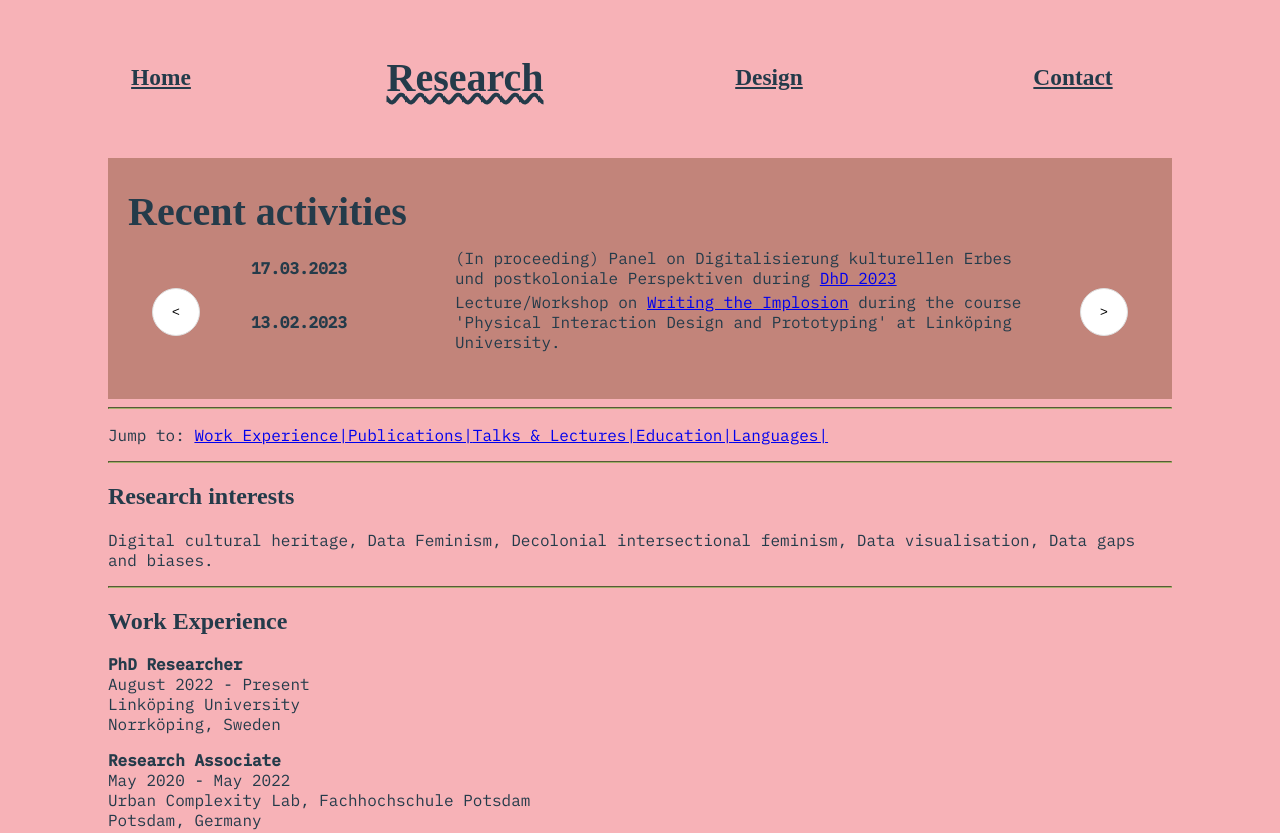
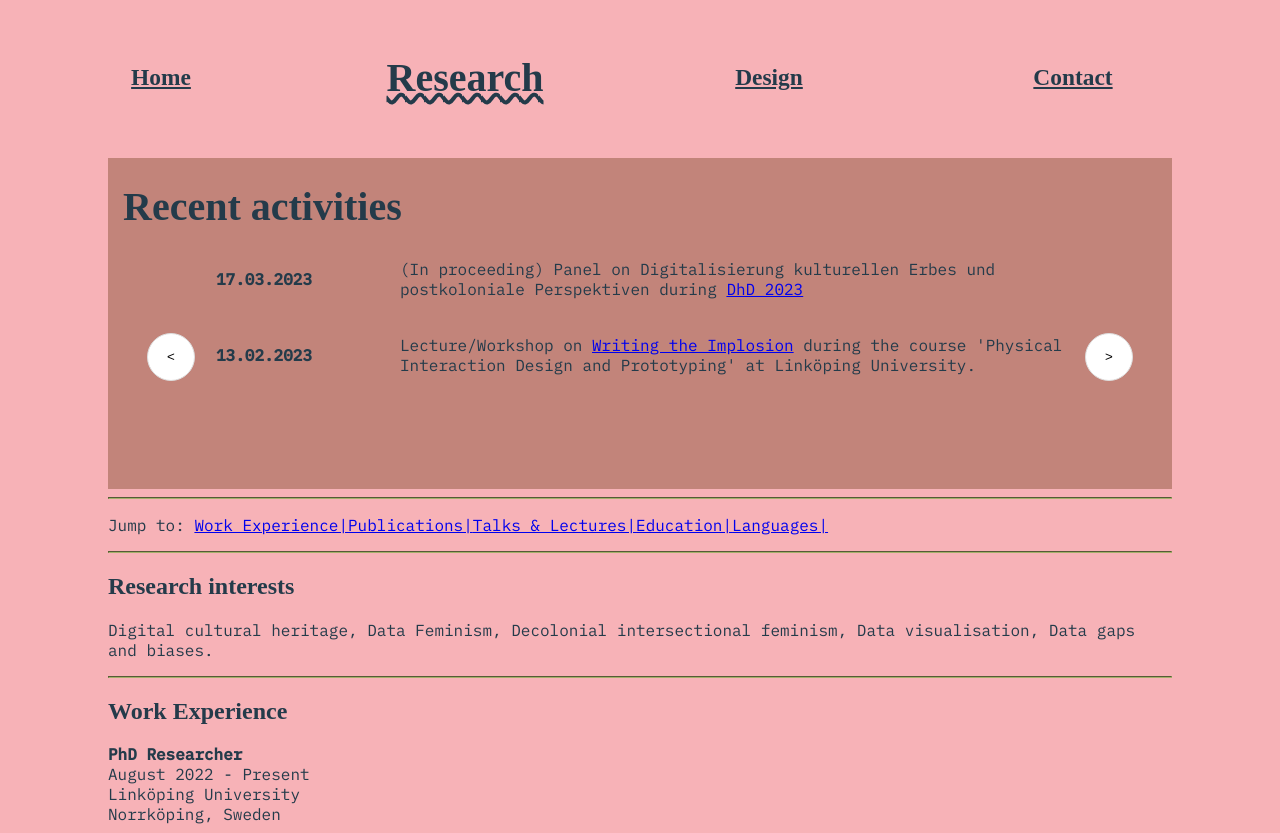
Before and after one commit to alltheakhlaq/alltheakhlaq.github.io, a Gatsby site: page /research in a window 1280 px wide. Shown: the top 833 px of the page. Built offline with nearby package versions, Linux system fonts and the light colour scheme; Gatsby itself is replaced by a stand-in of ours; a web font is replaced by a local one.

Commit message:
add media queries
minus the design sections

```diff
--- a/src/components/Layout.js
+++ b/src/components/Layout.js
@@ -16,6 +16,7 @@
 export const MainLayout = styled.div`
   height: 100%;
   max-width: 100%;
+  margin-bottom: 50px;
   /* This was needed at some point but probably not any more */
   /* position: absolute;
   top: 0;
--- a/src/components/RecentActivities.js
+++ b/src/components/RecentActivities.js
@@ -11,59 +11,80 @@
         <table>
           <tr>
             <th>
+              <p>
                 <b> 17.03.2023 </b>
+              </p>
             </th>
             <td>
+              <p>
                 (In proceeding) Panel on Digitalisierung kulturellen Erbes und
                 postkoloniale Perspektiven during&nbsp;
                 <a href="https://dhd2023.dig-hum.de/page/programmubersich">
                   DhD 2023
                 </a>
+              </p>
             </td>
           </tr>
           <tr>
             <th>
+              <p>
                 <b> 13.02.2023 </b>
+              </p>
             </th>
             <td>
+              <p>
                 Lecture/Workshop on&nbsp;
                 <a href="https://journal.culanth.org/index.php/ca/article/view/ca29.2.09">
                   Writing the Implosion
                 </a>
                 &nbsp;during the course 'Physical Interaction Design and
                 Prototyping' at Linköping University.
+              </p>
             </td>
           </tr>
         </table>
         <table>
           <tr>
             <th>
+              <p>
+                {" "}
                 <b> 31.01.2023 </b>
+              </p>
+            </th>
+            <p>
+              <td>
+                Workshop with Lauren Klein's project team <b>Data by Design</b>{" "}
+                to explore different forms of labour that go into the project.
+              </td>
+            </p>
+          </tr>
+          <tr>
+            <th>
+              <p>
+                <b> 10.01.2023- 13.01.2023 </b>
+              </p>
             </th>
             <td>
-              Workshop with Lauren Klein's project team <b>Data by Design</b> to
-              explore different forms of labour that go into the project.
+              <p>
+                Student Volnteer for the PC meeting during&nbsp;
+                <a href="https://chi2023.acm.org/">
+                  ACM CHI Conference on Human Factors in Computing Systems 2023
+                </a>
+              </p>
             </td>
           </tr>
           <tr>
             <th>
-              <b> 10.01.2023- 13.01.2023 </b>
+              <p>
+                <b> 05.12.2022 </b>
+              </p>
             </th>
             <td>
-              Student Volnteer for the PC meeting during&nbsp;
-              <a href="https://chi2023.acm.org/">
-                ACM CHI Conference on Human Factors in Computing Systems 2023
-              </a>
-            </td>
-          </tr>
-          <tr>
-            <th>
-              <b> 05.12.2022 </b>
-            </th>
-            <td>
+              <p>
                 Carried out a workshop focusing on exploring hidden labor in the
                 open source software project&nbsp;
                 <a href="https://www.openspaceproject.com/">OpenSpace</a>
+              </p>
             </td>
           </tr>
         </table>
@@ -75,7 +96,25 @@
 const TABLE = styled.section`
   background-color: ${BROWN};
   font-family: "IBM Plex Mono", monospace;
-  padding: 20px;
+
+  td {
+    color: ${DARK};
+  }
+  th {
+    color: ${DARK};
+  }
+
+  tr {
+    border: 1px solid black;
+  }
+
+  @media only screen and (min-width: 701px) {
+    padding: 15px;
+
+    table {
+      padding-left: 90px;
+      padding-right: 90px;
+    }
 
     tr {
       padding: 100px;
@@ -83,11 +122,22 @@
     }
 
     th {
-    color: ${DARK};
-    width: 200px;
+      width: 180px;
     }
-  td {
-    color: ${DARK};
+  }
+
+  @media only screen and (max-width: 700px) {
+    padding: 10px;
+
+    tr {
+      padding: 10px;
+      border: 1px solid black;
+    }
+
+    th {
+      width: 50px;
+      padding-right: 5px;
+    }
   }
 `;
 
--- a/src/components/RecentActivitiesSlider.js
+++ b/src/components/RecentActivitiesSlider.js
@@ -39,19 +39,35 @@
   z-index: 1;
   top: 50%;
   transform: translateY(-50%);
-  width: 48px;
-  height: 48px;
   border-radius: 24px;
   background-color: white;
   border: 1px solid #ddd;
+  @media only screen and (min-width: 701px) {
+    width: 48px;
+    height: 48px;
+  }
+  @media only screen and (max-width: 700px) {
+    width: 20px;
+    height: 20px;
+  }
 `;
 const LeftArrow = styled.button`
   ${arrow}
-  left: 24px;
+  @media only screen and (min-width: 701px) {
+    left: 24px;
+  }
+  @media only screen and (max-width: 700px) {
+    left: -20px;
+  }
 `;
 const RightArrow = styled.button`
   ${arrow}
-  right: 24px;
+  @media only screen and (min-width: 701px) {
+    right: 24px;
+  }
+  @media only screen and (max-width: 700px) {
+    right: -20px;
+  }
 `;
 
 const RecentActivitiesSlider = props => {
@@ -79,7 +95,8 @@
           <Content style={{ transform: `translateX(-${currentIndex * 100}%)` }}>
             {children.map(child => (
               <div>
-                <div style={{ padding: "0 120px" }}>{child}</div>
+                {/* <div style={{ padding: "0 120px" }}>{child}</div> */}
+                <div className="slider">{child}</div>
               </div>
             ))}
           </Content>
--- a/src/pages/research.js
+++ b/src/pages/research.js
@@ -12,7 +12,6 @@
       <RESEARCH>
         <RecentActivities />
         <hr></hr>
-
         <p>
           Jump to:&nbsp;
           <Link to="/research#xp">Work Experience|</Link>
```
Lines whose indentation alone changed are shown as unchanged.
